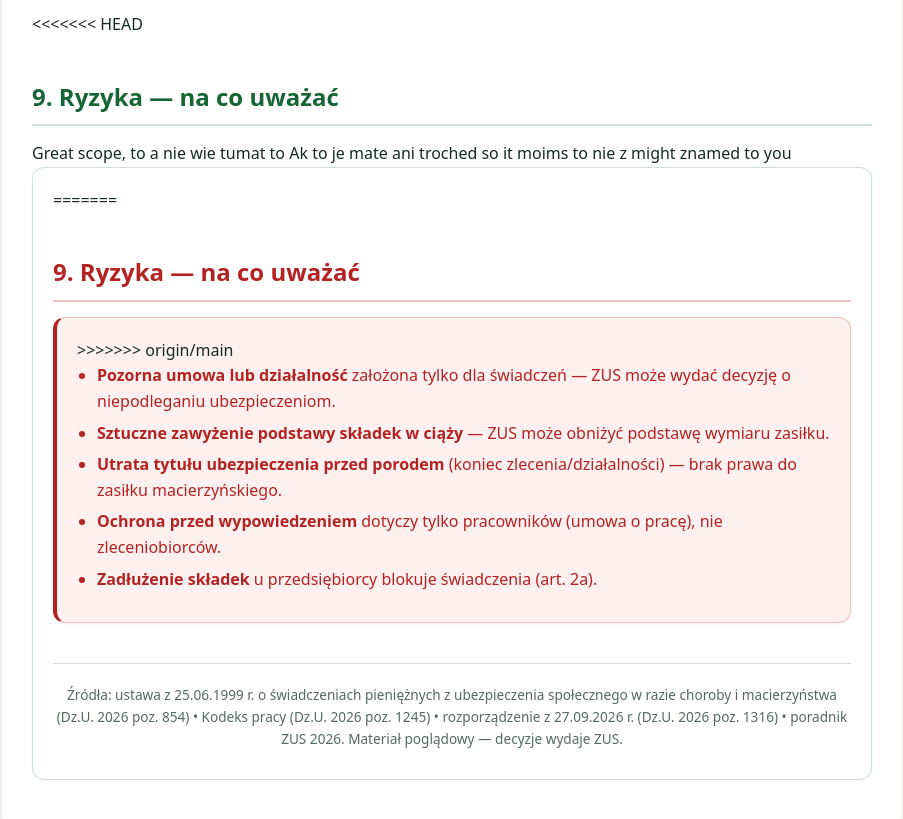
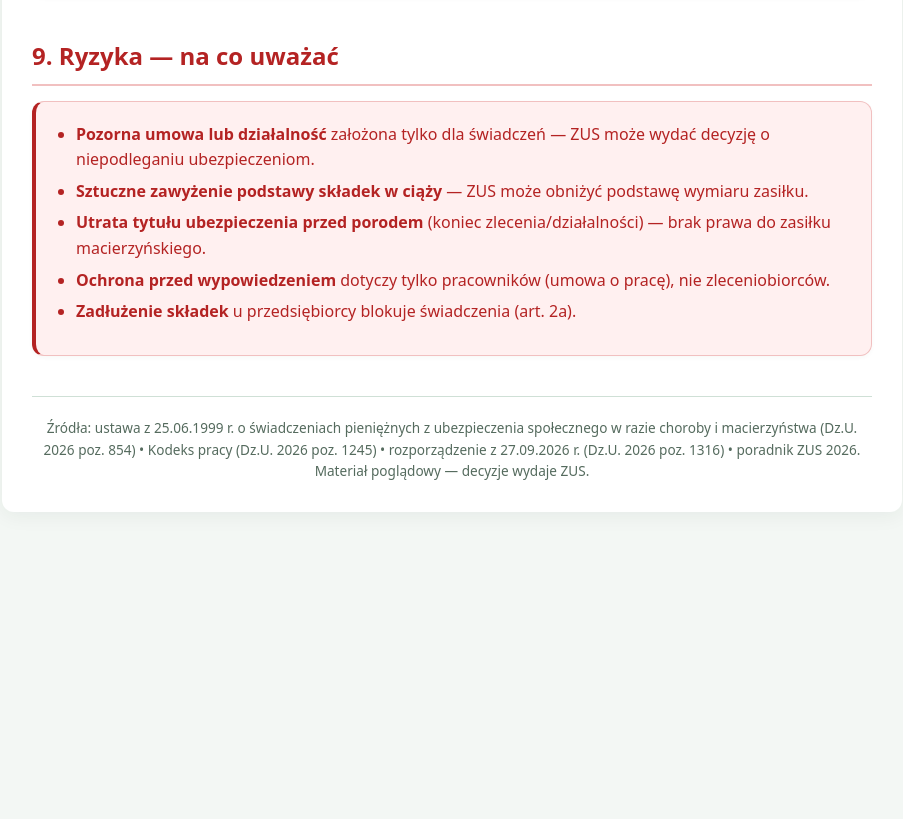
Before and after one commit to piotrjsafo/KN_-NEURON--HACKNATION_-Zasilkowy_przewodnik_przyszlego_rodzica, a plain HTML site: page info.html in a window 1280 px wide. Shown: the part 9324-10143 px from the top of the page, without its empty margins (188-1091 px from the left). After the commit the page ends 9856 px from the top, so only its background shows below. Drawn offline with Linux system fonts and the light colour scheme.

Commit message:
Fix merge conflict in info.html for "Ryzyka" section and improve heading clarity

```diff
--- a/info.html
+++ b/info.html
@@ -302,13 +302,8 @@
     </div>
   </div>
 
-<<<<<<< HEAD
-  <h2 id="ryzyka">9. Ryzyka — na co uważać</h2> Great scope, to a nie wie tumat to Ak to je mate ani troched so it moims to nie z might znamed to you
-  <div class="card">
-=======
   <h2 id="ryzyka" class="risk">9. Ryzyka — na co uważać</h2>
   <div class="card risk-card">
->>>>>>> origin/main
     <ul>
       <li><b>Pozorna umowa lub działalność</b> założona tylko dla świadczeń — ZUS może wydać decyzję o niepodleganiu ubezpieczeniom.</li>
       <li><b>Sztuczne zawyżenie podstawy składek w ciąży</b> — ZUS może obniżyć podstawę wymiaru zasiłku.</li>
```
